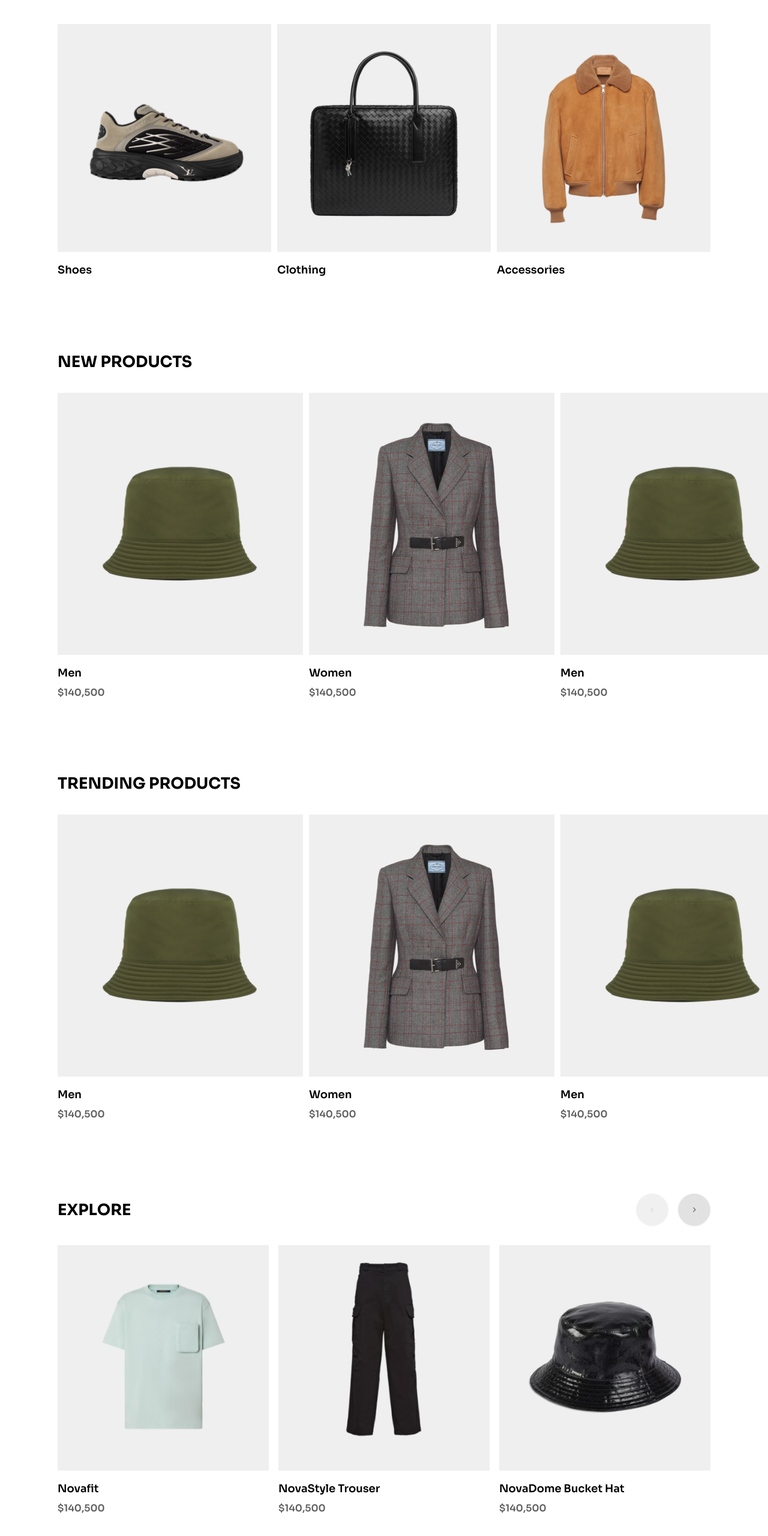
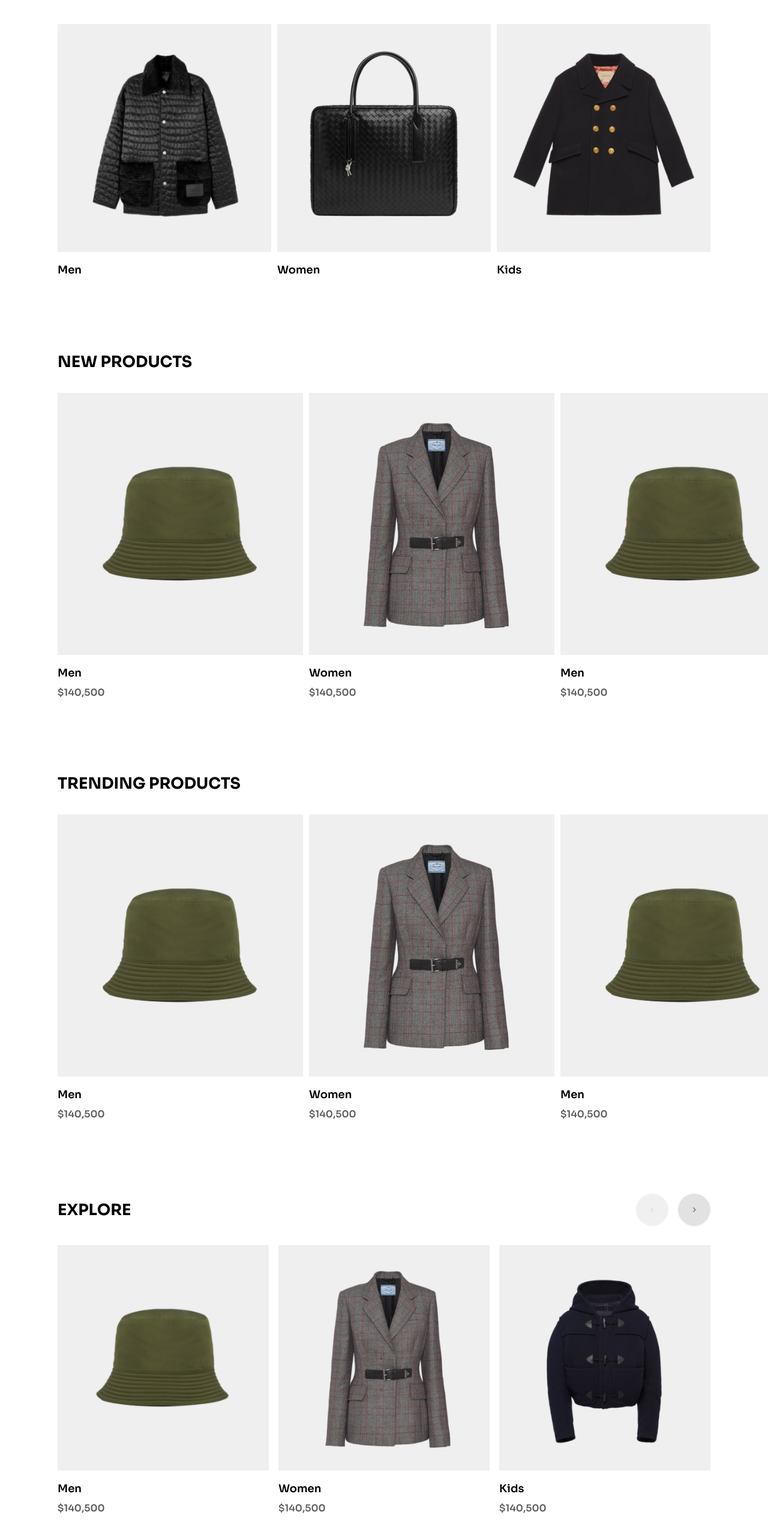
Before and after one commit to HenryAgu/Novabuy, a Next.js app: page /products/men in a window 1280 px wide. Shown: the part 181-2742 px from the top of the page at 60% size. Built offline with nearby package versions, Linux system fonts and the light colour scheme.

Commit message:
fix: vercel issues

```diff
--- a/src/app/products/men/page.tsx
+++ b/src/app/products/men/page.tsx
@@ -1,116 +1,8 @@
 import SwiperProducts from "@/components/home/swiper-products";
 import CarouselSectionProducts from "@/components/home/carousel-section-products";
 import WhoFor from "@/components/home/who-for";
-import { ProductCard } from "@/components/types";
 import React from "react";
-
-const products: ProductCard[] = [
-  {
-    name: "shoes",
-    image: "/images/men1.png",
-    link: "/products/shoes",
-  },
-  {
-    name: "clothing",
-    image: "/images/men2.png",
-    link: "",
-  },
-  {
-    name: "accessories",
-    image: "/images/men3.png",
-    link: "",
-  },
-];
-
-const swiperProducts: ProductCard[] = [
-  {
-    name: "men",
-    image: "/images/item4.png",
-
-    price: 140500,
-  },
-  {
-    name: "women",
-    image: "/images/item5.png",
-
-    price: 140500,
-  },
-  {
-    name: "men",
-    image: "/images/item4.png",
-
-    price: 140500,
-  },
-  {
-    name: "women",
-    image: "/images/item5.png",
-
-    price: 140500,
-  },
-  {
-    name: "Kids",
-    image: "/images/item6.png",
-
-    price: 140500,
-  },
-  {
-    name: "men",
-    image: "/images/item3.png",
-
-    price: 140500,
-  },
-  {
-    name: "women",
-    image: "/images/item5.png",
-
-    price: 140500,
-  },
-  {
-    name: "Kids",
-    image: "/images/item4.png",
-
-    price: 140500,
-  },
-];
-
-const carouselProducts: ProductCard[] = [
-  {
-    name: "novafit",
-    image: "/images/explore1.png",
-    link: "",
-    price: 140500,
-  },
-  {
-    name: "NovaStyle Trouser",
-    image: "/images/explore2.png",
-    link: "",
-    price: 140500,
-  },
-  {
-    name: "NovaDome Bucket Hat",
-    image: "/images/explore3.png",
-    link: "",
-    price: 140500,
-  },
-  {
-    name: "men",
-    image: "/images/item3.png",
-    link: "",
-    price: 140500,
-  },
-  {
-    name: "women",
-    image: "/images/item5.png",
-    link: "",
-    price: 140500,
-  },
-  {
-    name: "Kids",
-    image: "/images/item4.png",
-    link: "",
-    price: 140500,
-  },
-];
+import { carouselProducts, products, swiperProducts } from "@/components/data/products";
 
 const MenPage = () => {
   return (
--- a/src/app/products/shoes/page.tsx
+++ b/src/app/products/shoes/page.tsx
@@ -19,7 +19,7 @@ const ShoePage = () => {
     setRenderedShoes((prev) => prev + 4);
   };
   return (
-    <main className="lg:px-24 lg:py-8 px-5 py-8 ">
+    <main className="lg:px-24 lg:py-8 px-5 py-8 overflow-x-hidden">
       <div className="flex items-center justify-between">
         <span className="text-neutral-600 font-bold text-lg lg:text-[26px] lg:leading-[150%]">
           Shoes
@@ -30,7 +30,7 @@ const ShoePage = () => {
         </span>
         <div className="flex items-center gap-x-5.5">
           <Sheet>
-            <SheetTrigger>Filter</SheetTrigger>
+            <SheetTrigger className="cursor-pointer">Filter</SheetTrigger>
             <SideFilter />
           </Sheet>
           <span>|</span>
--- a/src/components/side-filter.tsx
+++ b/src/components/side-filter.tsx
@@ -10,6 +10,7 @@ import {
   AccordionTrigger,
 } from "./ui/accordion";
 import { Checkbox } from "./ui/checkbox";
+import { Button } from "./ui/button";
 
 const rubik = Rubik({
   variable: "--font-rubik",
@@ -194,9 +195,9 @@ const SizeSection = () => {
           </AccordionTrigger>
           <AccordionContent className="mt-4 flex flex-wrap gap-2.5 w-full">
             {sizes.map((item) => (
-              <div className="border border-neutral-50 p-2.5 h-[76px] w-[67px] flex items-center justify-center gap-y-3.5" key={item.id}>
+              <Button type="button" variant="ghost" className="border border-neutral-50 rounded-0 p-2.5 h-[76px] w-[67px] flex items-center justify-center gap-y-3.5" key={item.id}>
                 {item.size}
-              </div>
+              </Button>
             ))}
           </AccordionContent>
         </AccordionItem>
```
